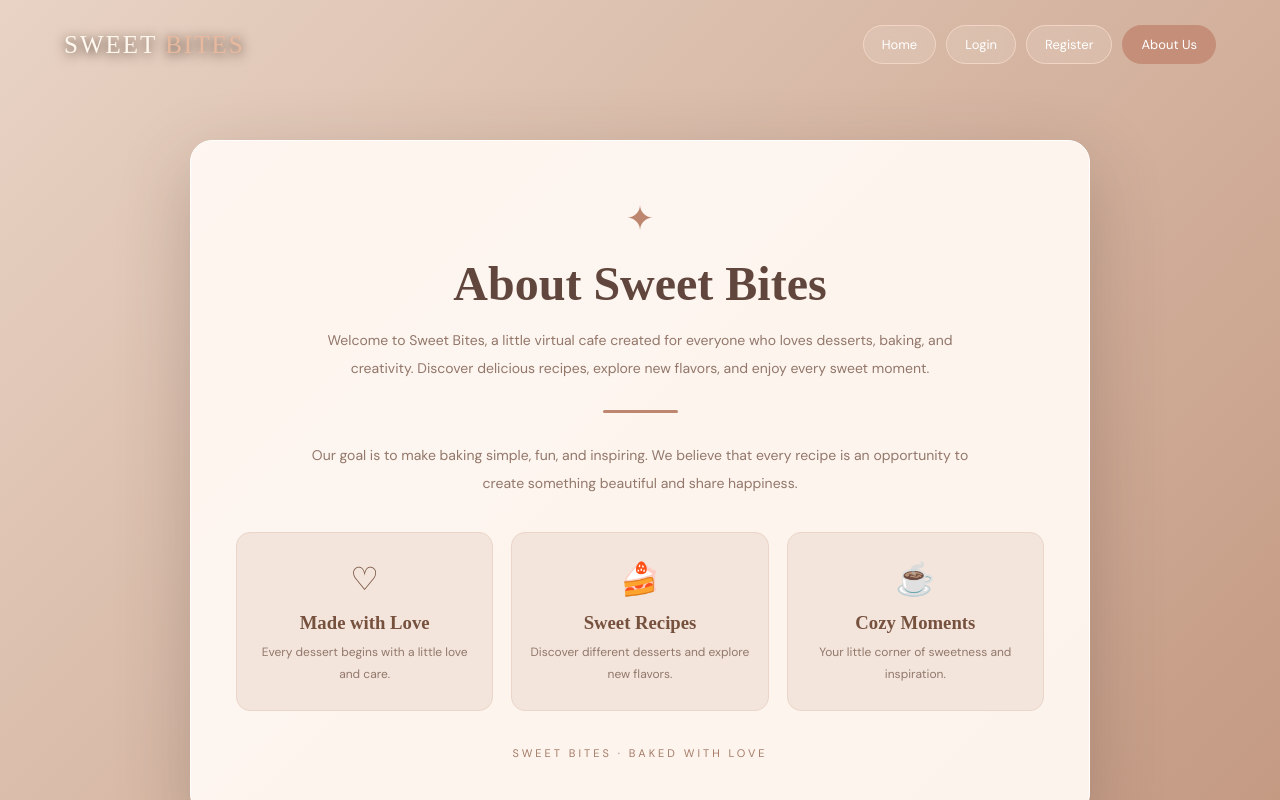
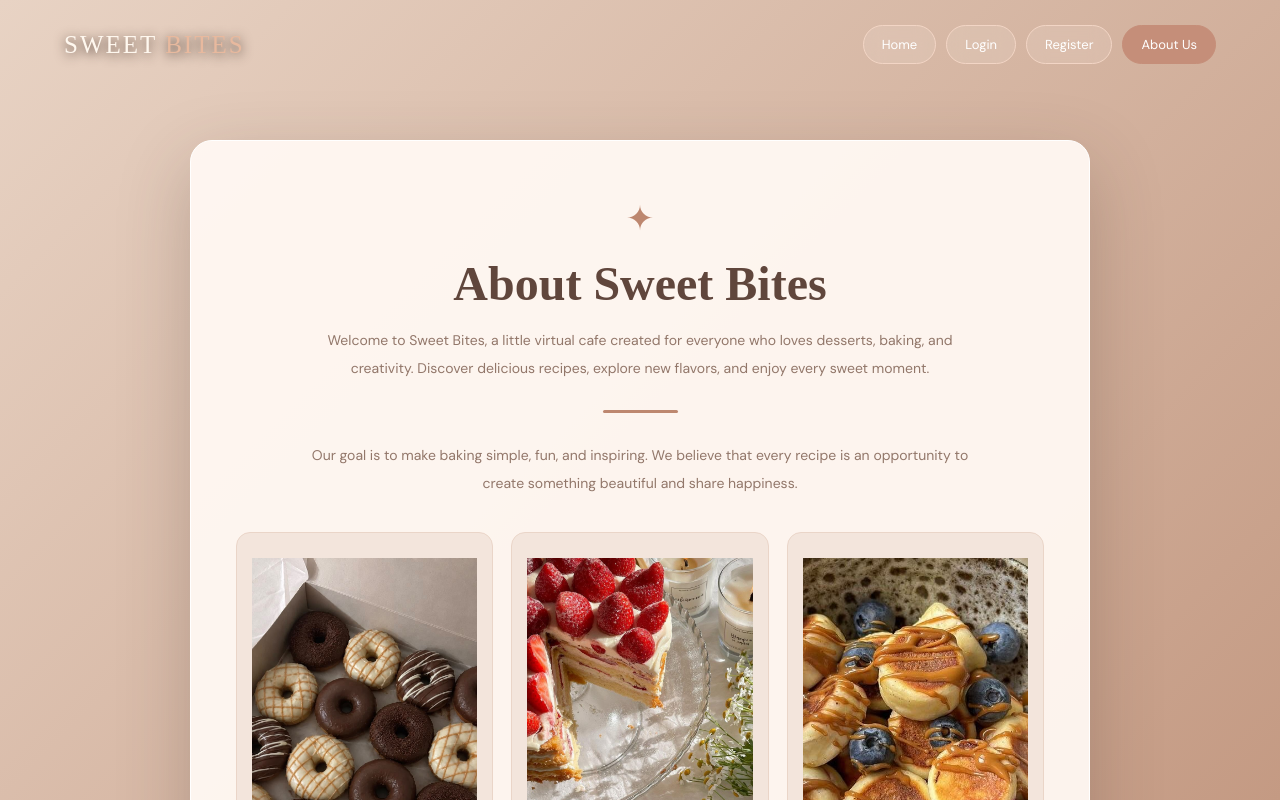
Before and after one commit to daniaabdalhady-droid/my-project, a React (Vite) app: page /about in a window 1280 px wide. Built offline with nearby package versions, Linux system fonts and the light colour scheme.

Commit message:
update page

```diff
--- a/src/pages/About.jsx
+++ b/src/pages/About.jsx
@@ -14,9 +14,23 @@ export default function AboutPage() {
           an opportunity to create something beautiful and share happiness.
         </p>
         <div className="about-features">
-          <article className="about-feature"><span>♡</span><h3>Made with Love</h3><p>Every dessert begins with a little love and care.</p></article>
-          <article className="about-feature"><span>🍰</span><h3>Sweet Recipes</h3><p>Discover different desserts and explore new flavors.</p></article>
-          <article className="about-feature"><span>☕</span><h3>Cozy Moments</h3><p>Your little corner of sweetness and inspiration.</p></article>
+          <article className="about-feature">
+            <img src="/images/do.jpeg" alt="Classic Donuts" className="recipe-image" />
+            <h3>Made with Love</h3>
+            <p>Every dessert begins with a little love and care.</p>
+          </article>
+
+          <article className="about-feature">
+            <img src="/images/stt.jpeg" alt="Strawberry Cake" className="recipe-image" />
+            <h3>Sweet Recipes</h3>
+            <p>Discover different desserts and explore new flavors.</p>
+          </article>
+
+          <article className="about-feature">
+            <img src="/images/pan.jpeg" alt="Mini Pancakes" className="recipe-image" />
+            <h3>Cozy Moments</h3>
+            <p>Your little corner of sweetness and inspiration.</p>
+          </article>
         </div>
         <div className="about-footer">SWEET BITES · BAKED WITH LOVE</div>
       </section>
```
